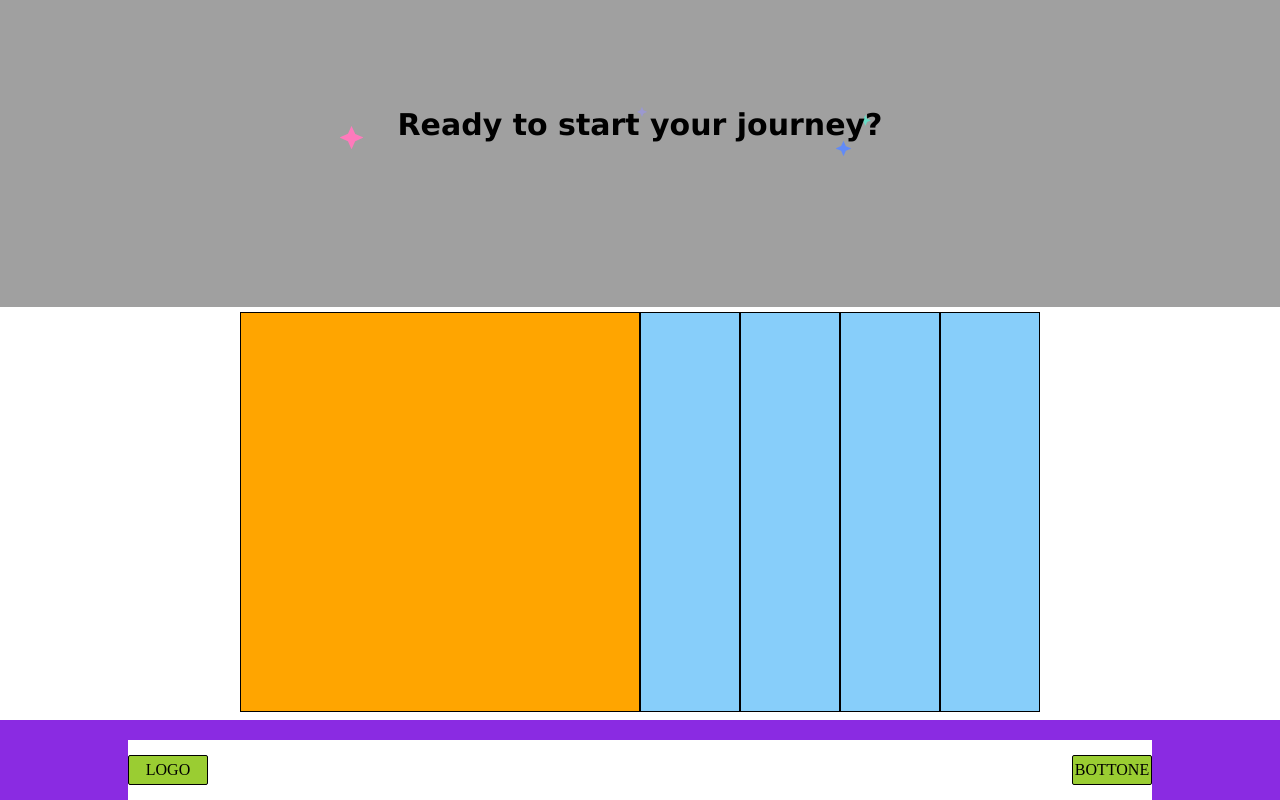
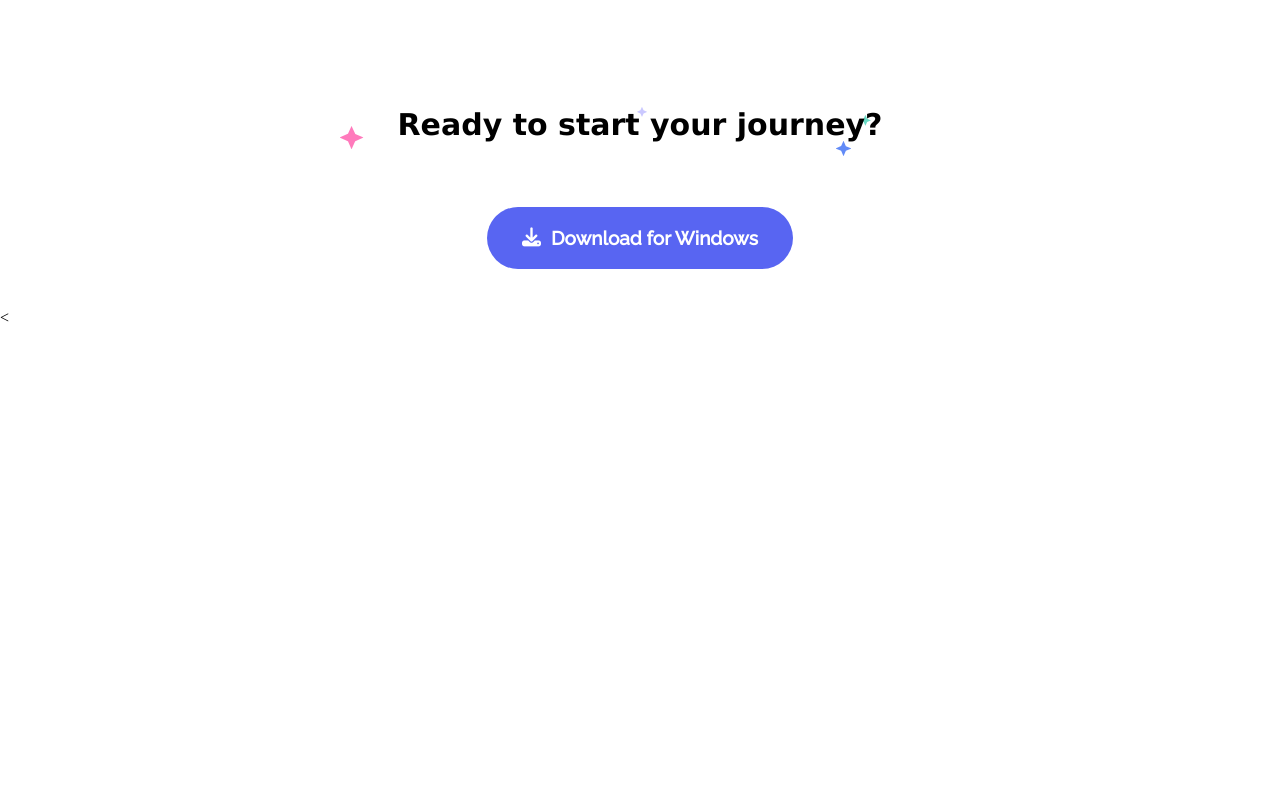
Before and after one commit to EvoX7/htmlcss-discord, a plain HTML site: page index.html in a window 1280 px wide. Shown: the part 2576-3376 px from the top of the page. After the commit the page ends 2903 px from the top, so only its background shows below. Drawn offline with Linux system fonts and the light colour scheme; a web font is replaced by a local one.

Commit message:
working on footer

```diff
--- a/css/style.css
+++ b/css/style.css
@@ -41,7 +41,8 @@ nav {
 
 }
 
-li, a {
+li,
+a {
     list-style: none;
     text-decoration: none;
     color: white;
@@ -204,7 +205,7 @@ i {
     display: flex;
     flex-direction: column;
     width: 100%;
-    background-color: rgb(160, 160, 160);
+    background-color: rgb(255, 255, 255);
     justify-content: center;
     align-items: center;
 }
@@ -228,7 +229,7 @@ i {
 
 .ready {
     width: 600px;
-    height: 200px;
+    height: 100px;
     font-size: 30px;
     margin-top: 70px;
     font-weight: bold;
@@ -237,99 +238,11 @@ i {
     background-image: url('../img/stars.svg');
     background-repeat: no-repeat;
 
-
-
 }
 
 
-
-
-
-
-
-
-
-/* Layout stretch */
-
-.container-stretch {
-    display: flex;
-    justify-content: center;
-    align-items: center;
-    width: 100%;
-    height: 410px;
+.download2 {
+    background-color: #5865f2;
+    color: white;
+    margin-bottom: 40px;
 }
-
-.interno-stretch {
-    display: flex;
-    align-items: stretch;
-    width: 800px;
-    height: 400px;
-    background-color: rgb(206, 197, 197);
-}
-
-.orange-box {
-    background-color: orange;
-    width: 400px;
-    border: 1px solid black;
-}
-
-.lightblue-box1 {
-    background-color: lightskyblue;
-    width: 100px;
-    border: 1px solid black;
-}
-
-.lightblue-box2 {
-    background-color: lightskyblue;
-    width: 100px;
-    border: 1px solid black;
-}
-
-.lightblue-box3 {
-    background-color: lightskyblue;
-    width: 100px;
-    border: 1px solid black;
-}
-
-.lightblue-box4 {
-    background-color: lightskyblue;
-    width: 100px;
-    border: 1px solid black;
-}
-
-/* Footer */
-
-.container-footer {
-    display: flex;
-    align-items: center;
-    width: 100%;
-    height: 80px;
-    background-color: blueviolet;
-    margin-top: 3px;
-}
-
-.footer {
-    display: flex;
-    justify-content: space-between;
-    align-items: center;
-    width: 80%;
-    height: 60px;
-    margin: 0 auto;
-    margin-top: 20px;
-    background-color: rgb(255, 255, 255);
-}
-
-/* Contenuto footer  */
-
-/* Bottoni  */
-
-.bottoni {
-    display: flex;
-    align-items: center;
-    justify-content: center;
-    width: 80px;
-    height: 30px;
-    background-color: yellowgreen;
-    border: 1px solid black;
-    border-radius: 2px;
-}
--- a/index.html
+++ b/index.html
@@ -83,10 +83,14 @@
         <!-- Sezione 4 -->
         <section class="container-sez-4">
             <div class="central-text">RELIABLE TECH FOR STAYING CLOSE</div>
-            <p class="under-text">Low-latency voice and video feels like you’re in the same room. Wave hello over video, watch friends stream their <br> games, or gather up and have a drawing session with screen share.</p>
+            <p class="under-text">Low-latency voice and video feels like you’re in the same room. Wave hello over video,
+                watch friends stream their <br> games, or gather up and have a drawing session with screen share.</p>
             <div><img src="./img/item4-big.svg" alt="connect"></div>
 
             <div class="ready">Ready to start your journey?</div>
+
+            <div><a href="#" class=" big-buttons download2"><i class="fa-solid fa-download"></i>Download for
+                    Windows</a></div>
 
         </section>
 
@@ -94,34 +98,7 @@
 
 
 
-        <!-- Layout rettangolo grande -->
-        <section class="container-rettangolo-grande">
-            <div class="rettangolo-grande"></div>
-        </section>
-
-        <!-- Layout stretch -->
-        <section class="container-stretch grey">
-            <div class="interno-stretch">
-                <div class="orange-box"></div>
-                <div class="lightblue-box1"></div>
-                <div class="lightblue-box2"></div>
-                <div class="lightblue-box3"></div>
-                <div class="lightblue-box4"></div>
-            </div>
-        </section>
-    </main>
 
 
-    <!-- Footer -->
-    <footer>
-        <div class="container-footer">
-            <div class="footer">
-                <div class="bottoni">LOGO</div>
-                <div class="bottoni">BOTTONE</div>
-            </div>
 
-        </div>
-    </footer>
-</body>
-
-</html>
+        <
```
